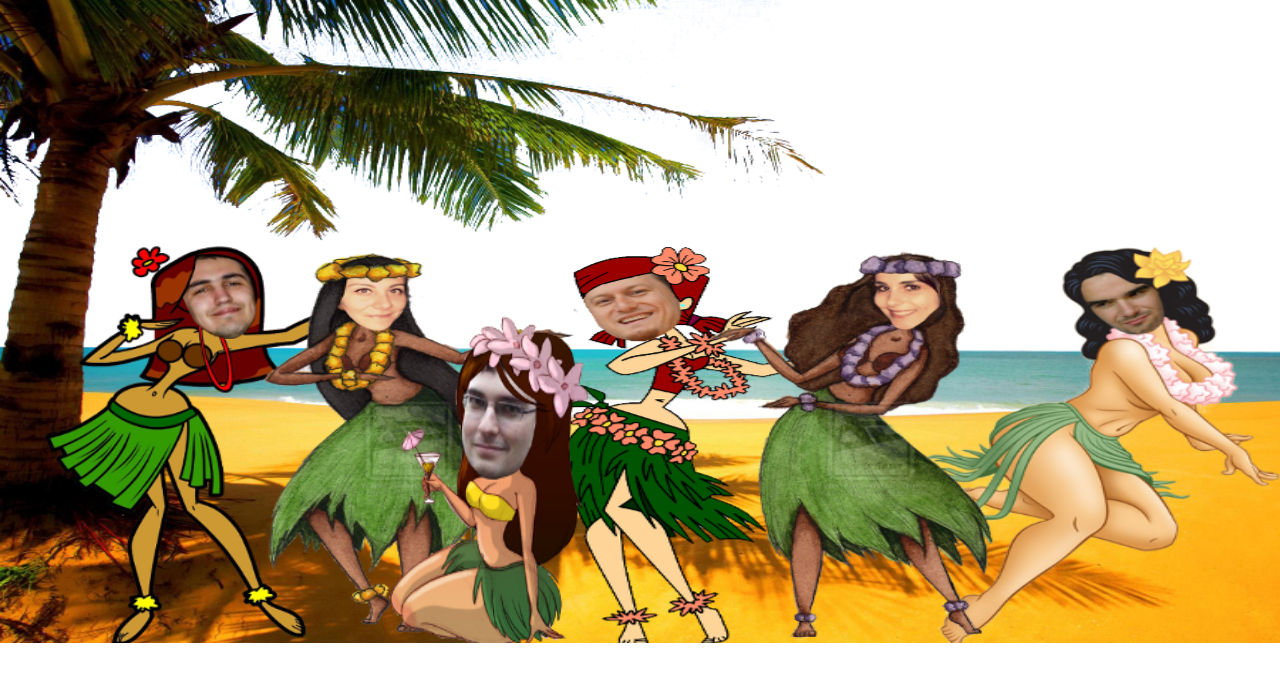
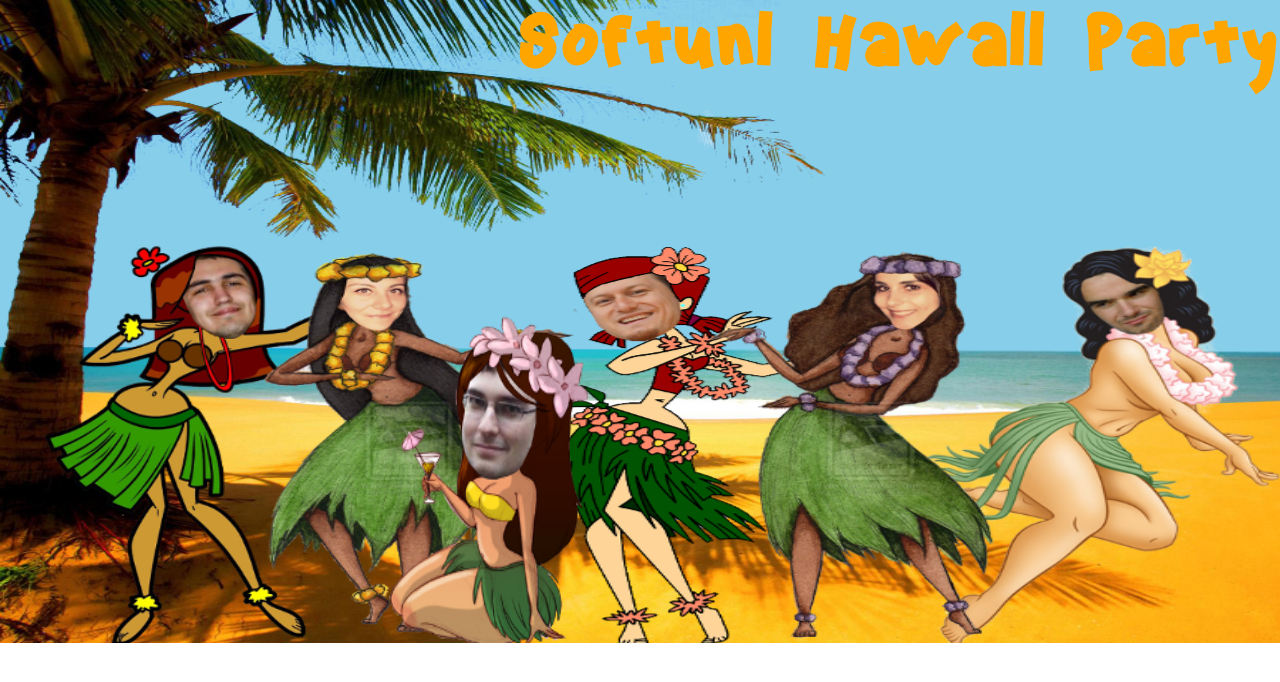
Before and after one commit to mirchev1977/web-fundamentals-2016, a plain HTML site: page 04-css-presentation/src/02-softuni-hawaii-vacation/index.html in a window 1280 px wide. Drawn offline with Linux system fonts and the light colour scheme.

Commit message:
04.02 Softuni Hawaii Vacation

```diff
--- a/04-css-presentation/src/02-softuni-hawaii-vacation/index.html
+++ b/04-css-presentation/src/02-softuni-hawaii-vacation/index.html
@@ -6,7 +6,7 @@
 </head>
 <body>
 <section>
-
+<h1>Softuni Hawaii Party</h1>
 </section>
 </body>
 </html>
--- a/04-css-presentation/src/02-softuni-hawaii-vacation/styles.css
+++ b/04-css-presentation/src/02-softuni-hawaii-vacation/styles.css
@@ -1,9 +1,18 @@
+@font-face {
+    font-family: Animated;
+    src: url(Animated.ttf);
+}
+
 body{
 	padding: 0;
 	margin: 0;
+	font-size: 16px;
 }
 
 section{
+	position: relative;
+	font-family: Animated, Verdana, sans-serif;
+	color: orange;
 	width: 100%;
 	height: 643px;
 	background-image:
@@ -36,4 +45,15 @@ section{
 	75% 101%,
 	60% 101%,
 	100% 101%, bottom;
+
+	background-color: skyblue;
 }
+
+h1 {
+    font-size: 5em;
+    padding: 0;
+    margin: 0;
+    letter-spacing: 7px;
+    position: absolute;
+    right: 0px;
+}
```
Also changed, not shown: 04-css-presentation/src/02-softuni-hawaii-vacation/Animated.ttf (added).
